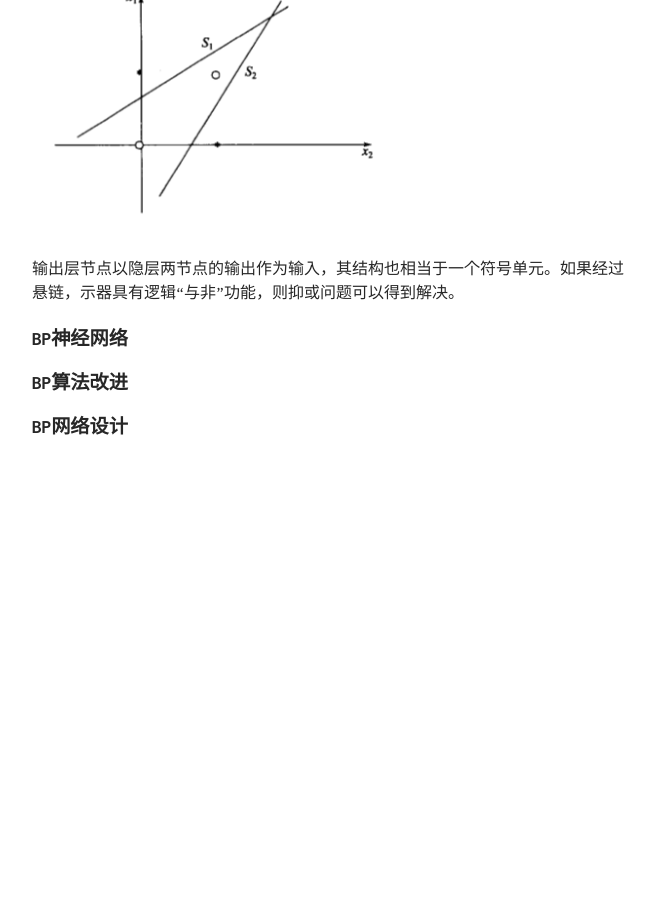
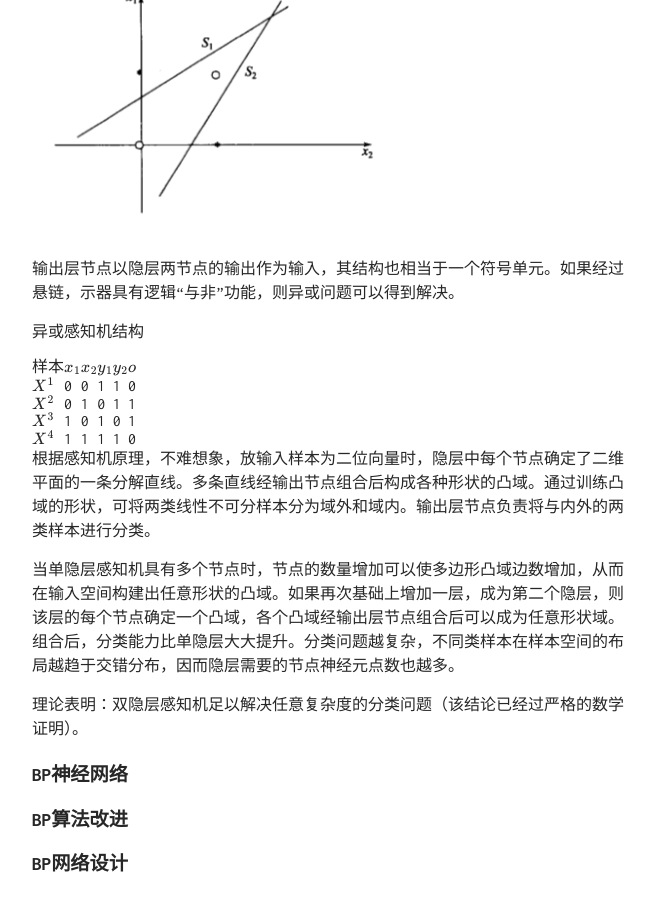
Before and after one commit to TobiahShaw/TobiahShaw.github.io, a Jekyll site: the page built from _posts/2019-09-30-Supervised-learning-neural-network.md, in a window 1280 px wide and 900 px high, scrolled down 5010 px. Shown: the whole window, without its empty margins (308-963 px from the left). Built offline with Jekyll 4.4.1, drawn with Linux system fonts in a browser that asks for light colours; our own code applies the rules of GitHub Pages for plain Markdown files; formulas are drawn with MathJax 3; before the commit the page ends 5542 px from its top, so only the background shows below that.

Commit message:
ADD SUPPLEMENTAL CONTENT;

```diff
--- a/_posts/2019-09-30-Supervised-learning-neural-network.md
+++ b/_posts/2019-09-30-Supervised-learning-neural-network.md
@@ -146,7 +146,22 @@ $ x_1 $ | $ x_2 $ | $ y $
 
 ![图1.7](../assets/img/20190930/1.7.PNG)
 
-输出层节点以隐层两节点的输出作为输入，其结构也相当于一个符号单元。如果经过悬链，示器具有逻辑“与非”功能，则抑或问题可以得到解决。
+输出层节点以隐层两节点的输出作为输入，其结构也相当于一个符号单元。如果经过悬链，示器具有逻辑“与非”功能，则异或问题可以得到解决。
+
+异或感知机结构
+
+样本 | $ x_1 $ | $ x_2 $ | $ y_1 $ | $ y_2 $ | $ o $
+- | - | - | - | - | -
+$ X^1 $ | 0 | 0 | 1 | 1 | 0
+$ X^2 $ | 0 | 1 | 0 | 1 | 1
+$ X^3 $ | 1 | 0 | 1 | 0 | 1
+$ X^4 $ | 1 | 1 | 1 | 1 | 0
+
+根据感知机原理，不难想象，放输入样本为二位向量时，隐层中每个节点确定了二维平面的一条分解直线。多条直线经输出节点组合后构成各种形状的凸域。通过训练凸域的形状，可将两类线性不可分样本分为域外和域内。输出层节点负责将与内外的两类样本进行分类。
+
+当单隐层感知机具有多个节点时，节点的数量增加可以使多边形凸域边数增加，从而在输入空间构建出任意形状的凸域。如果再次基础上增加一层，成为第二个隐层，则该层的每个节点确定一个凸域，各个凸域经输出层节点组合后可以成为任意形状域。组合后，分类能力比单隐层大大提升。分类问题越复杂，不同类样本在样本空间的布局越趋于交错分布，因而隐层需要的节点神经元点数也越多。
+
+理论表明：双隐层感知机足以解决任意复杂度的分类问题（该结论已经过严格的数学证明）。
 
 ## BP神经网络
 
```
